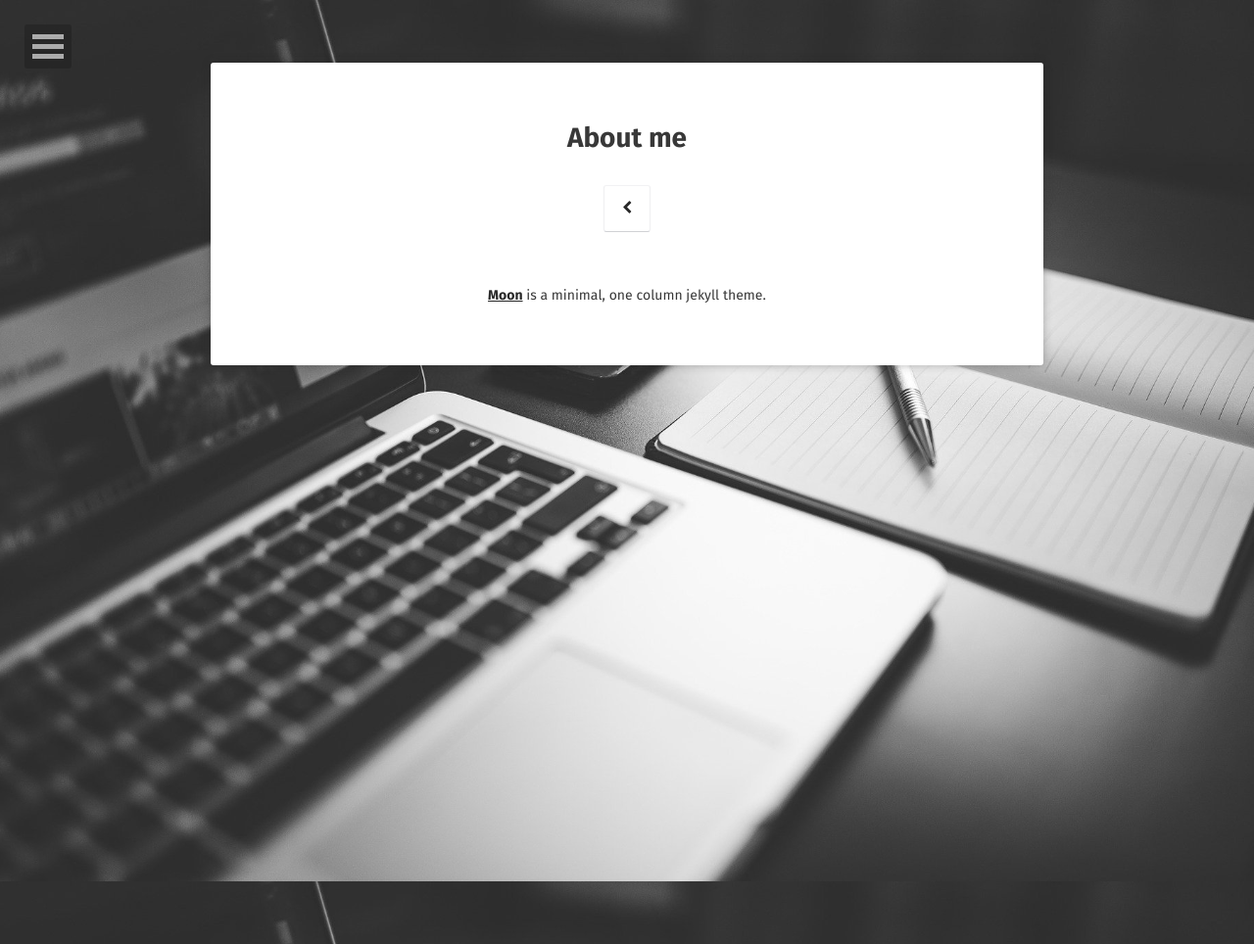
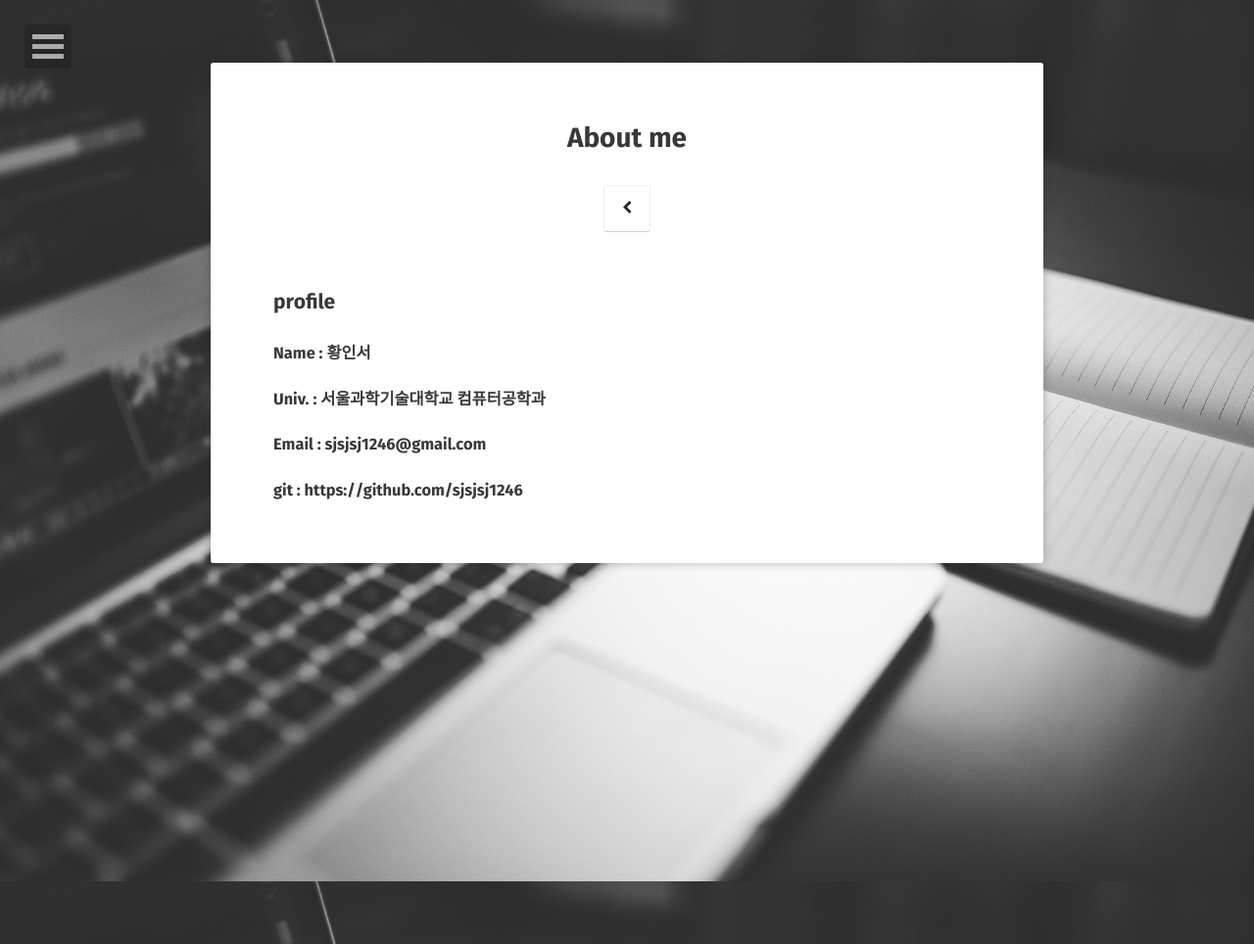
Before and after one commit to sjsjsj1246/sjsjsj1246.github.io, a Jekyll site: the page built from about/index.md, in a window 1280 px wide. Shown: the whole page at 98% size. Built offline with Jekyll 4.4.1, drawn with Linux system fonts in a browser that asks for light colours; some web fonts are replaced.

Commit message:
EDIT
게시글 수정, 프로필 업로드

```diff
--- a/about/index.md
+++ b/about/index.md
@@ -6,4 +6,8 @@ date: 2019-12-08
 comments: false
 ---
 
-<center><a href="http://taylantatli.github.io/Moon"><b>Moon</b></a> is a minimal, one column jekyll theme.</center>
+## profile
+### Name  : 황인서
+### Univ. : 서울과학기술대학교 컴퓨터공학과
+### Email  : sjsjsj1246@gmail.com
+### git  : https://github.com/sjsjsj1246
```
Also changed, not shown: _posts/2019-12-25-사지방에-개발환경을-구축해보자.md (+4 -2 lines).
